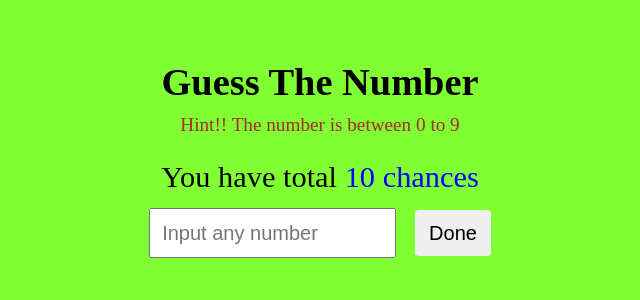
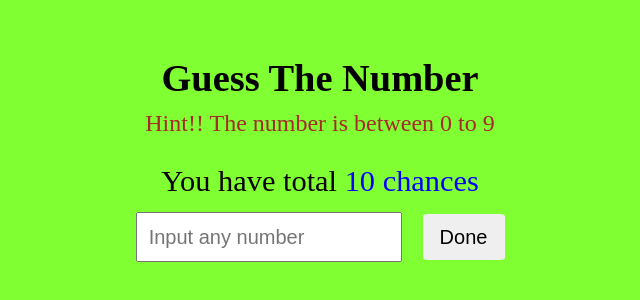
Before and after one commit to coder2003shubham/RandomNumberGame, a plain HTML site: page index.html in a window 1280 px wide. Shown: the part 226-526 px from the top of the page, without its empty margins (320-960 px from the left). Drawn offline with Linux system fonts and the light colour scheme.

Commit message:
updated the style

```diff
--- a/style.css
+++ b/style.css
@@ -19,11 +19,11 @@ body h1 {
 }
 body .para {
   color: brown;
-  margin-bottom: 4px;
-  font-size: 1.2rem;
+  margin-bottom: 7px;
+  font-size: 1.5rem;
 }
 .wrapper {
-  width: 420px;
+  width: 450px;
   padding: 20px;
   border-radius: 20px;
 }
@@ -74,7 +74,7 @@ body .para {
   justify-content: center;
   align-items: center;
   font-size: 2.5rem;
-  color:#9C7FB8;
+  color:blue;
   display: none;
   margin-top: 10px;
 }
```
